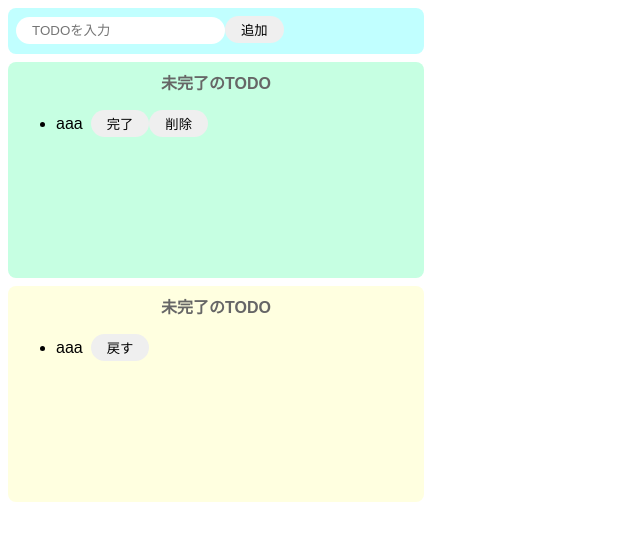
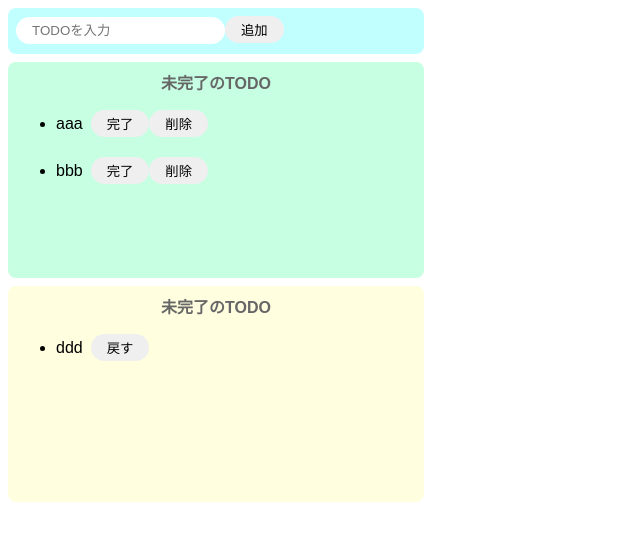
Before and after one commit to GotaSuzuki/todo-typescript, a React (Create React App) app: page / in a window 1280 px wide. Shown: the top 540 px of the page, without its empty margins (0-640 px from the left). Built offline with nearby package versions, Linux system fonts and the light colour scheme.

Commit message:
useStateで作った配列をmapで表示

```diff
--- a/src/App.tsx
+++ b/src/App.tsx
@@ -1,15 +1,23 @@
-import React from "react";
+import React, { useState } from "react";
 import "./App.css";
 import InputTodo from "./components/InputTodo";
 import CompleteTodo from "./components/CompleteTodo";
 import IncompleteTodo from "./components/IncompleteTodo";
+import { Todo } from "./types/todo";
 
 function App() {
+  const [incompleteTodo, setIncompleteTodo] = useState<Todo[]>([
+    { todo: "aaa", id: "1" },
+    { todo: "bbb", id: "2" }
+  ]);
+  const [ccompleteTodo, setCompleteTodo] = useState<Todo[]>([
+    { todo: "ddd", id: "3" }
+  ]);
   return (
     <div className="App">
       <InputTodo />
-      <IncompleteTodo />
-      <CompleteTodo />
+      <IncompleteTodo incompleteTodo={incompleteTodo} />
+      <CompleteTodo completeTodo={ccompleteTodo} />
     </div>
   );
 }
--- a/src/components/CompleteTodo.tsx
+++ b/src/components/CompleteTodo.tsx
@@ -1,15 +1,22 @@
 import React from "react";
+import { Todo } from "../types/todo";
 
-const CompleteTodo = () => {
+interface CompleteTodoProps {
+  completeTodo: Todo[];
+}
+
+const CompleteTodo: React.FC<CompleteTodoProps> = ({ completeTodo }) => {
   return (
     <div className="complete-area">
       <p className="title">未完了のTODO</p>
-      <ul>
-        <div className="list-row">
-          <li>aaa</li>
-          <button>戻す</button>
-        </div>
-      </ul>
+      {completeTodo.map((todo) => (
+        <ul key={todo.id}>
+          <div className="list-row">
+            <li>{todo.todo}</li>
+            <button>戻す</button>
+          </div>
+        </ul>
+      ))}
     </div>
   );
 };
--- a/src/components/IncompleteTodo.tsx
+++ b/src/components/IncompleteTodo.tsx
@@ -1,16 +1,23 @@
 import React from "react";
+import { Todo } from "../types/todo";
 
-const IncompleteTodo = () => {
+interface IncompleteTodoProps {
+  incompleteTodo: Todo[];
+}
+
+const IncompleteTodo: React.FC<IncompleteTodoProps> = ({ incompleteTodo }) => {
   return (
     <div className="incomplete-area">
       <p className="title">未完了のTODO</p>
-      <ul>
-        <div className="list-row">
-          <li>aaa</li>
-          <button>完了</button>
-          <button>削除</button>
-        </div>
-      </ul>
+      {incompleteTodo.map((todo) => (
+        <ul key={todo.id}>
+          <div className="list-row">
+            <li>{todo.todo}</li>
+            <button>完了</button>
+            <button>削除</button>
+          </div>
+        </ul>
+      ))}
     </div>
   );
 };
--- /dev/null
+++ b/src/types/todo.ts
@@ -0,0 +1,4 @@
+export interface Todo {
+  todo: string;
+  id: string;
+}
```
